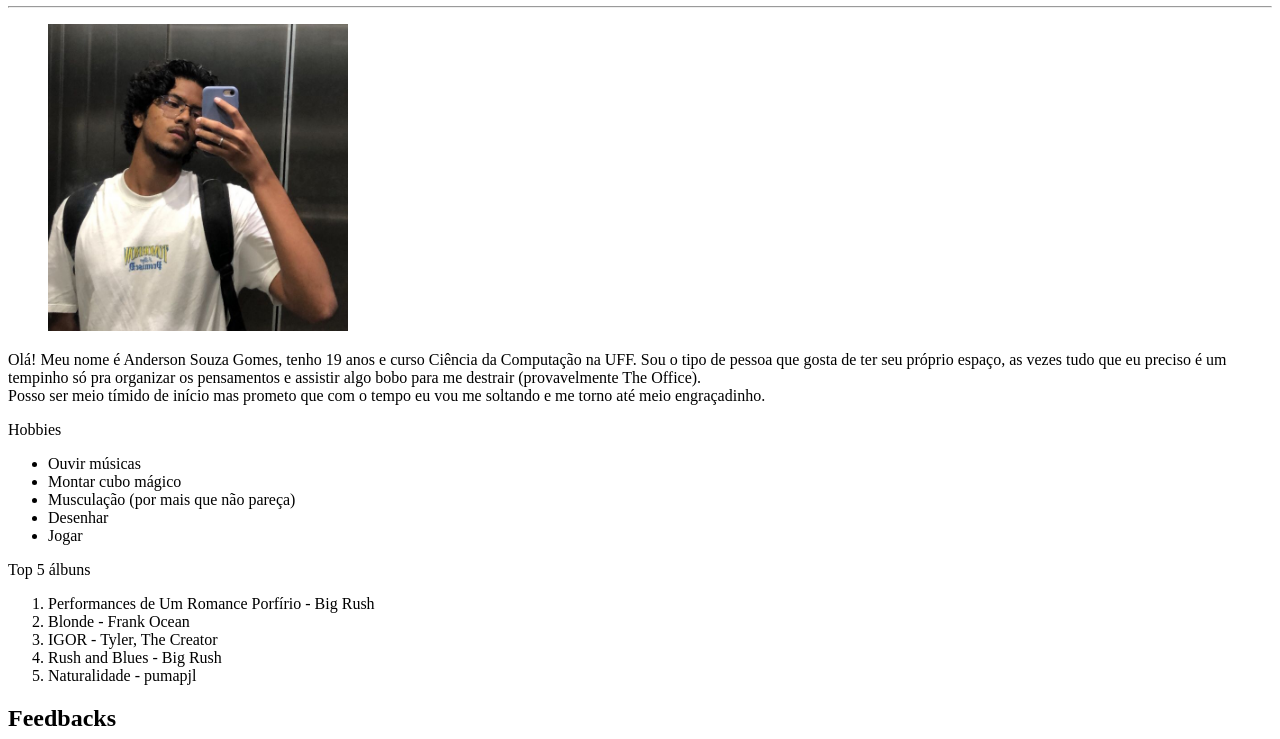
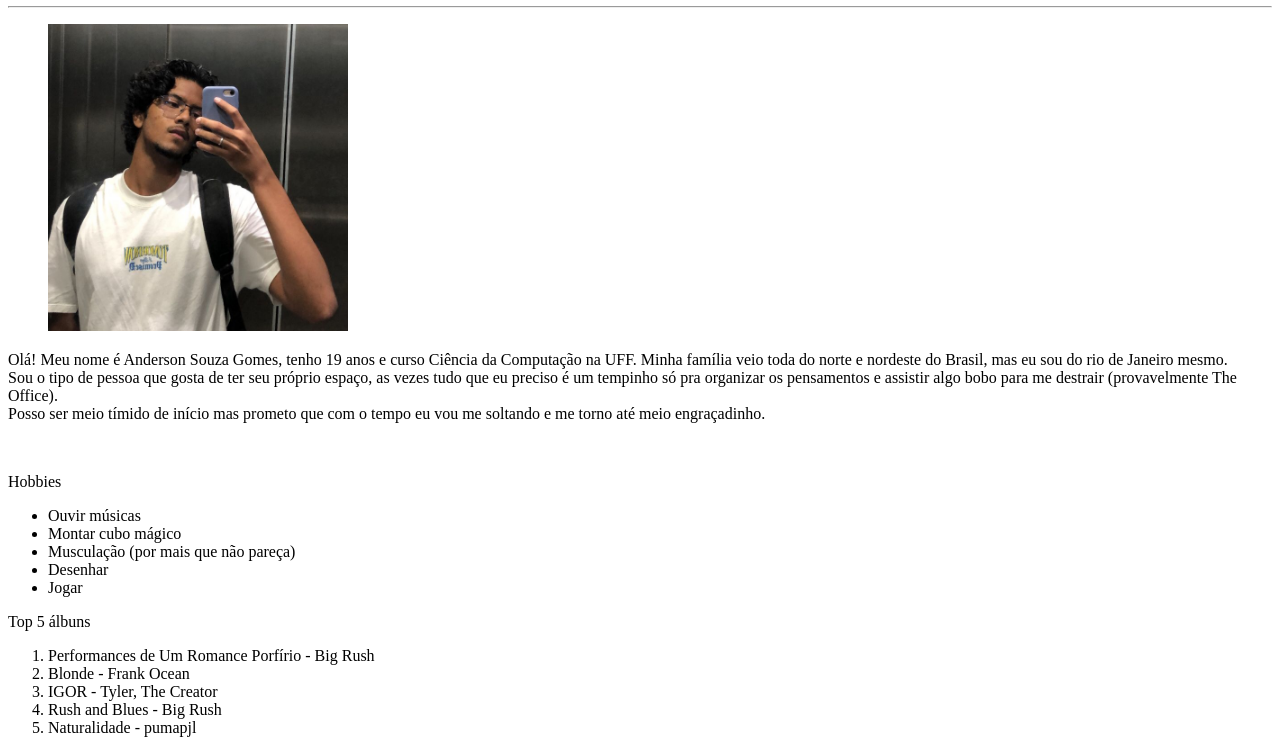
Before and after one commit to anderson3001/HTML-INjunior, a plain HTML site: page paginaIndividualAnderson.html in a window 1280 px wide. Shown: the part 100-839 px from the top of the page. Drawn offline with Linux system fonts and the light colour scheme.

Commit message:
Modificando página individual.

```diff
--- a/paginaIndividualAnderson.html
+++ b/paginaIndividualAnderson.html
@@ -16,9 +16,11 @@
         <figure>
             <img src="img/foto_Anderson.jpeg" alt="Foto de Anderson Souza Gomes" width="300px">
         </figure>
-        <p>Olá! Meu nome é Anderson Souza Gomes, tenho 19 anos e curso Ciência da Computação na UFF. Sou o tipo de pessoa que gosta de ter seu próprio espaço, as vezes tudo que eu preciso é um tempinho só pra organizar os pensamentos e assistir algo bobo para me destrair (provavelmente The Office). <br>
+        <p>Olá! Meu nome é Anderson Souza Gomes, tenho 19 anos e curso Ciência da Computação na UFF. Minha família veio toda do norte e nordeste do Brasil, mas eu sou do rio de Janeiro mesmo. <br>
+        Sou o tipo de pessoa que gosta de ter seu próprio espaço, as vezes tudo que eu preciso é um tempinho só pra organizar os pensamentos e assistir algo bobo para me destrair (provavelmente The Office). <br>
         Posso ser meio tímido de início mas prometo que com o tempo eu vou me soltando e me torno até meio engraçadinho.
         </p>
+        <br>
         <!--listas-->
         <p>Hobbies</p>
         <ul>
```
